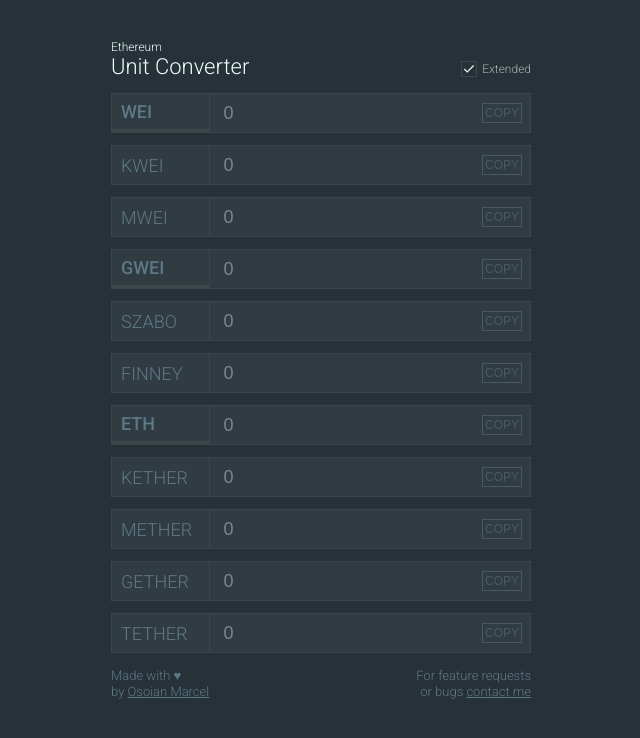
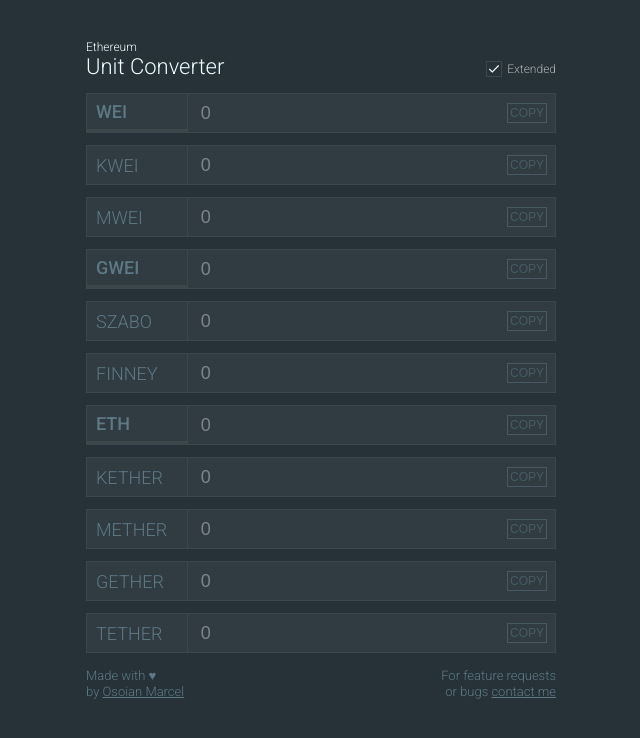
Before and after one commit to OsoianMarcel/eth-unit-converter, a React (Create React App) app: page / in a window 1280 px wide. Shown: the top 738 px of the page, without its empty margins (319-959 px from the left). Built offline with nearby package versions, Linux system fonts and the light colour scheme.

Commit message:
max width to 500px

```diff
--- a/src/app.scss
+++ b/src/app.scss
@@ -1,5 +1,5 @@
 .main-container {
-  max-width: 450px;
+  max-width: 500px;
   padding: 0 15px;
   margin: 5vh auto 15px auto;
 }
```
